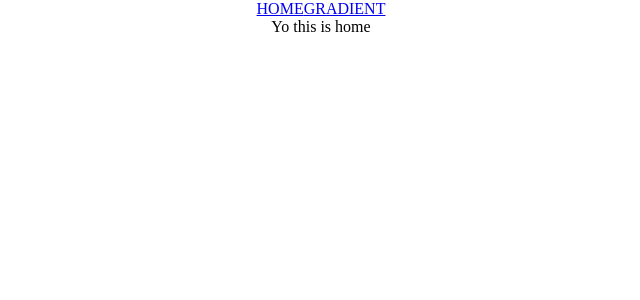
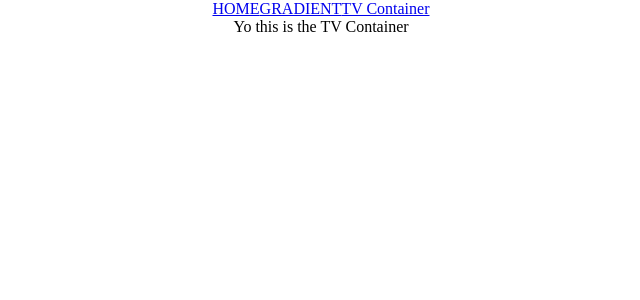
Before and after one commit to xpectro93/b_test, a React (Create React App) app in the folder frontend/: page /tv-container in a window 1280 px wide. Shown: the top 300 px of the page, without its empty margins (319-959 px from the left). Built offline with nearby package versions, Linux system fonts and the light colour scheme.

Commit message:
add initial component

```diff
--- a/frontend/src/App.js
+++ b/frontend/src/App.js
@@ -2,6 +2,7 @@ import './App.css';
 import { Switch, Link, Route } from "react-router-dom";
 
 import GradientText from "./components/gradientText/GradientText.js";
+import TvContainer from "./components/tvContainer/TvContainer.js"
 
 function App() {
   return (
@@ -13,10 +14,19 @@ function App() {
         <Link to='gradient'>
           GRADIENT
         </Link>
+        <Link to="tv-container">
+          TV Container
+        </Link>
       </nav>
         <Switch>
         <Route path="/gradient">
           <GradientText/>
+        </Route>
+
+
+
+        <Route path="/tv-container">
+          <TvContainer/>
         </Route>
 
         <Route path="/" >
--- /dev/null
+++ b/frontend/src/components/tvContainer/tvContainer.js
@@ -0,0 +1,9 @@
+import React from "react";
+
+export default function TvContainer() {
+    return(
+        <div className="tvContainer">
+            Yo this is the TV Container
+        </div>
+    )
+}
```
Also changed, not shown: frontend/src/components/tvContainer/tvContainer.css (added), 1 other file (tests, documents, lock files or other folders).
